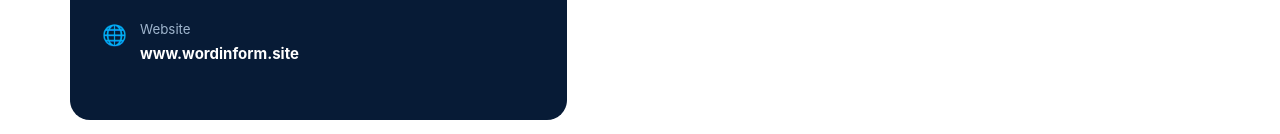
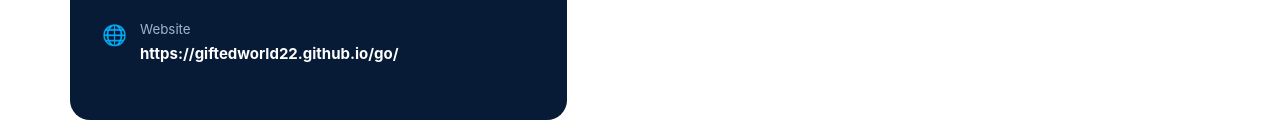
Before and after one commit to giftedworld22/go, a plain HTML site: page index.html in a window 1280 px wide. Shown: the part 2946-3080 px from the top of the page. Drawn offline with Linux system fonts and the light colour scheme.

Commit message:
Update index.html

```diff
--- a/index.html
+++ b/index.html
@@ -92,7 +92,7 @@
         <div class="contact-item"><span class="ico">📞</span><div><small>Call / WhatsApp</small><b>+234 906 706 5459</b></div></div>
         <div class="contact-item"><span class="ico">📍</span><div><small>Office Address</small><b>Delsu, Campus 2, Abraka, Delta State, Nigeria</b></div></div>
         <div class="contact-item"><span class="ico">✉️</span><div><small>Email</small><b>giftedhandcomputer@gmail.com</b></div></div>
-        <div class="contact-item"><span class="ico">🌐</span><div><small>Website</small><b>www.wordinform.site</b></div></div>
+        <div class="contact-item"><span class="ico">🌐</span><div><small>Website</small><b>https://giftedworld22.github.io/go/</b></div></div>
       </div>
       <div class="contact-side"><span class="kicker">We're ready when you are</span><h3>Need a document, registration or tech service?</h3><p>Send us a message on WhatsApp or give us a call. You can also email us with details of what you need.</p>
         <div class="contact-buttons"><a class="btn blue" href="https://wa.me/2349067065459" target="_blank" rel="noopener">WhatsApp Us ↗</a><a class="btn light" href="tel:+2349067065459">Call Now</a><a class="btn light" href="mailto:giftedhandcomputer@gmail.com">Send an Email</a></div>
```
